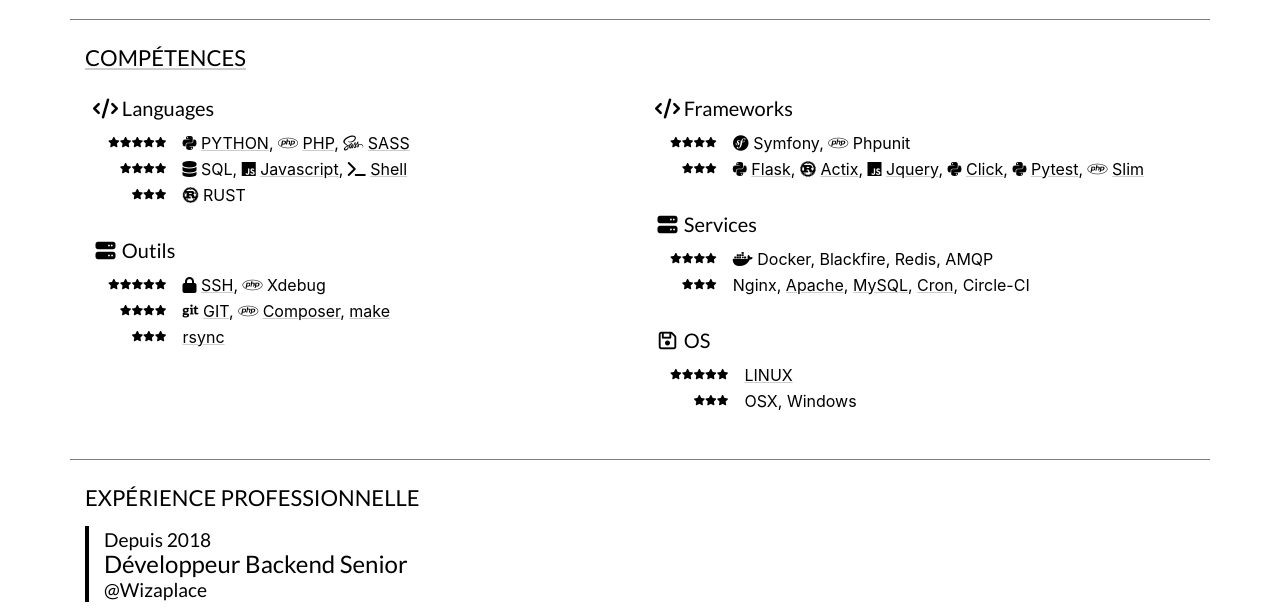
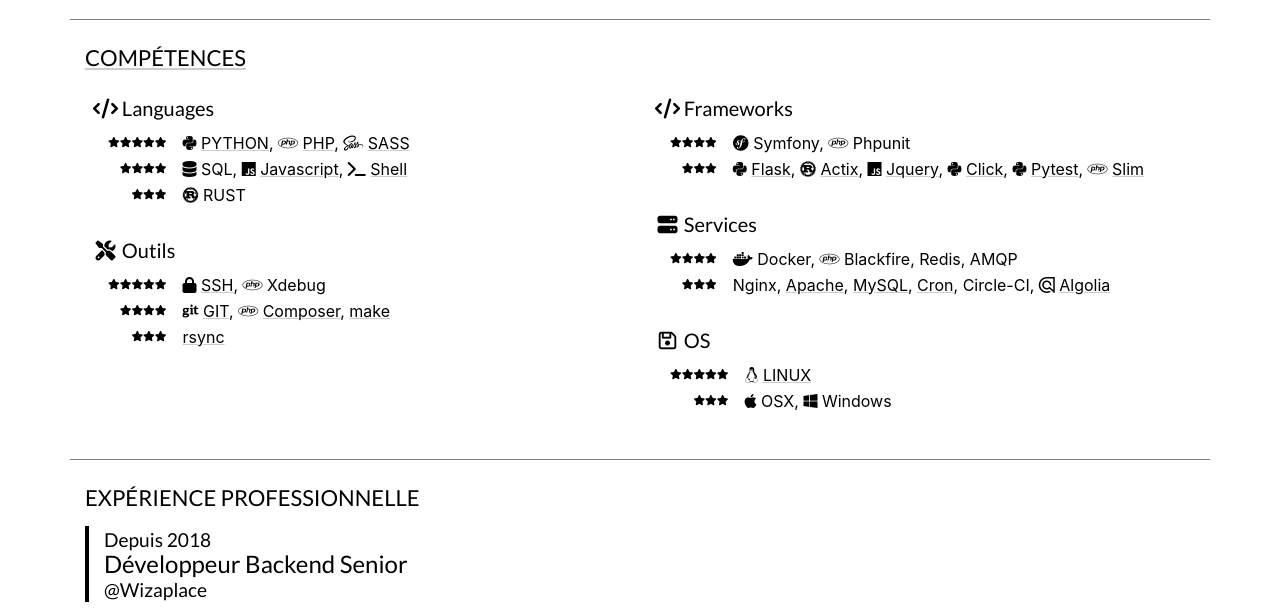
Before and after one commit to leNEKO/curriculum-vitae, a PHP site: page /index.html in a window 1280 px wide. Shown: the part 320-929 px from the top of the page. Run offline with PHP 8.4, Linux system fonts and the light colour scheme; some libraries are stand-ins or nearby versions.

Commit message:
fix: icons

```diff
--- a/index.html
+++ b/index.html
@@ -315,7 +315,7 @@
 						</tbody>
 					</table>
 					<h5>
-						<i class="fa fa-server fa-fw"></i>
+						<i class="fa fa-screwdriver-wrench fa-fw"></i>
 						Outils
 					</h5>
 					<table>
@@ -432,6 +432,7 @@
 										<i class="fa-brands fa-docker"></i>
 										<a class="tag">Docker</a></span>
 									<span class="text-nowrap">
+										<i class="fa-brands fa-php"></i>
 										<a class="tag">Blackfire</a></span>
 									<span class="text-nowrap">
 										<a class="tag">Redis</a></span>
@@ -456,6 +457,9 @@
 											target="techno">Cron</a></span>
 									<span class="text-nowrap">
 										<a class="tag">Circle-CI</a></span>
+									<span class="text-nowrap">
+										<i class="fa-brands fa-algolia"></i>
+										<a class="tag" href=" " target="techno">Algolia</a></span>
 								</td>
 							</tr>
 						</tbody>
@@ -473,7 +477,7 @@
 								</th>
 								<td>
 									<span class="text-nowrap">
-										<i class="fab-linux"></i>
+										<i class="fa-brands fa-linux"></i>
 										<a class="tag" href="https://fr.wikipedia.org/wiki/Linux"
 											target="techno">LINUX</a></span>
 								</td>
@@ -484,10 +488,10 @@
 								</th>
 								<td>
 									<span class="text-nowrap">
-										<i class="fab-apple"></i>
+										<i class="fa-brands fa-apple"></i>
 										<a class="tag">OSX</a></span>
 									<span class="text-nowrap">
-										<i class="fab-windows"></i>
+										<i class="fa-brands fa-windows"></i>
 										<a class="tag">Windows</a></span>
 								</td>
 							</tr>
--- a/src/tpl/comp.php
+++ b/src/tpl/comp.php
@@ -63,7 +63,7 @@ function make_comp($title, $scores, $fa = false){
 <div class="row comp px-md-2">
 	<div class="col col-sm-6">
 		<?=make_comp("Languages", $competenceService->getGroupedByLevel("CODE"), "code");?>
-		<?=make_comp("Outils", $competenceService->getGroupedByLevel("CLI"), "server");?>
+		<?=make_comp("Outils", $competenceService->getGroupedByLevel("CLI"), "screwdriver-wrench");?>
 	</div>
 	<div class="col col-sm-6">
 		<?=make_comp("Frameworks", $competenceService->getGroupedByLevel("FRAMEWORK"), "code");?>
```
